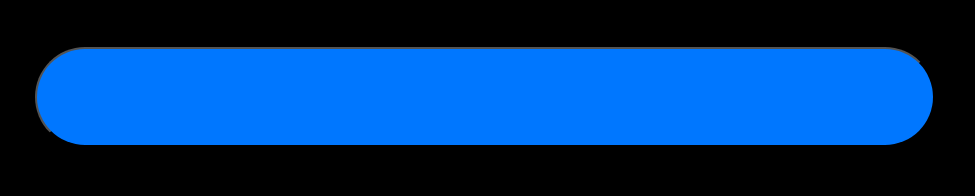
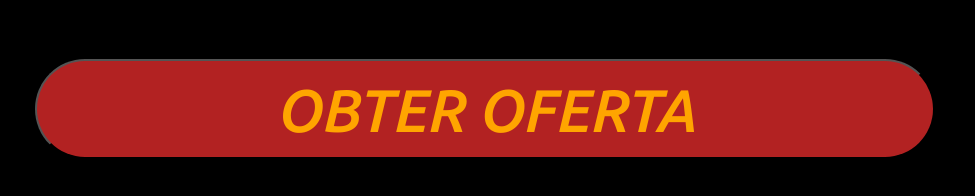
Before and after one commit to redof/on, a plain HTML site: page index.html in a window 1280 px wide. Shown: the part 430-626 px from the top of the page, without its empty margins (155-1130 px from the left). Drawn offline with Linux system fonts and the light colour scheme.

Commit message:
Add files via upload

```diff
--- a/index.html
+++ b/index.html
@@ -25,11 +25,17 @@
 <p> </p>
     </div><!--descricao-->
 
+<P></P>
+<p> </p>
+    </div><!--descricao-->
+
     <div class="link">
- <a href="https://redmaxtvbox.site/on/wattsapp"><input type="submit" value=""></a>
+ <a href="https://redmaxtvbox.site/on/wattsapp"><input type="submit" value="OBTER OFERTA"></a>
     </div><!--link-->
    </div><!--container-->
 </body>
-<colo></colo>
 
 </html>
+
+
+</html>
--- a/style.css
+++ b/style.css
@@ -52,18 +52,19 @@ font-family: 'Ubuntu', sans-serif;
     width: 900px;
     height: 100px;
     font-size: 60px;
-    background: #0077ff;
+    background: #B22222;
     border: 1;
     border-radius: 140px;
-    color: white;
+    color: #FFA500
+;
 
 
 }
 
 .link a:hover input{
     transition: 1.00s;
-    background: #ffffff;
-    color: black;
+    background: ;
+
 
 
 }
```
